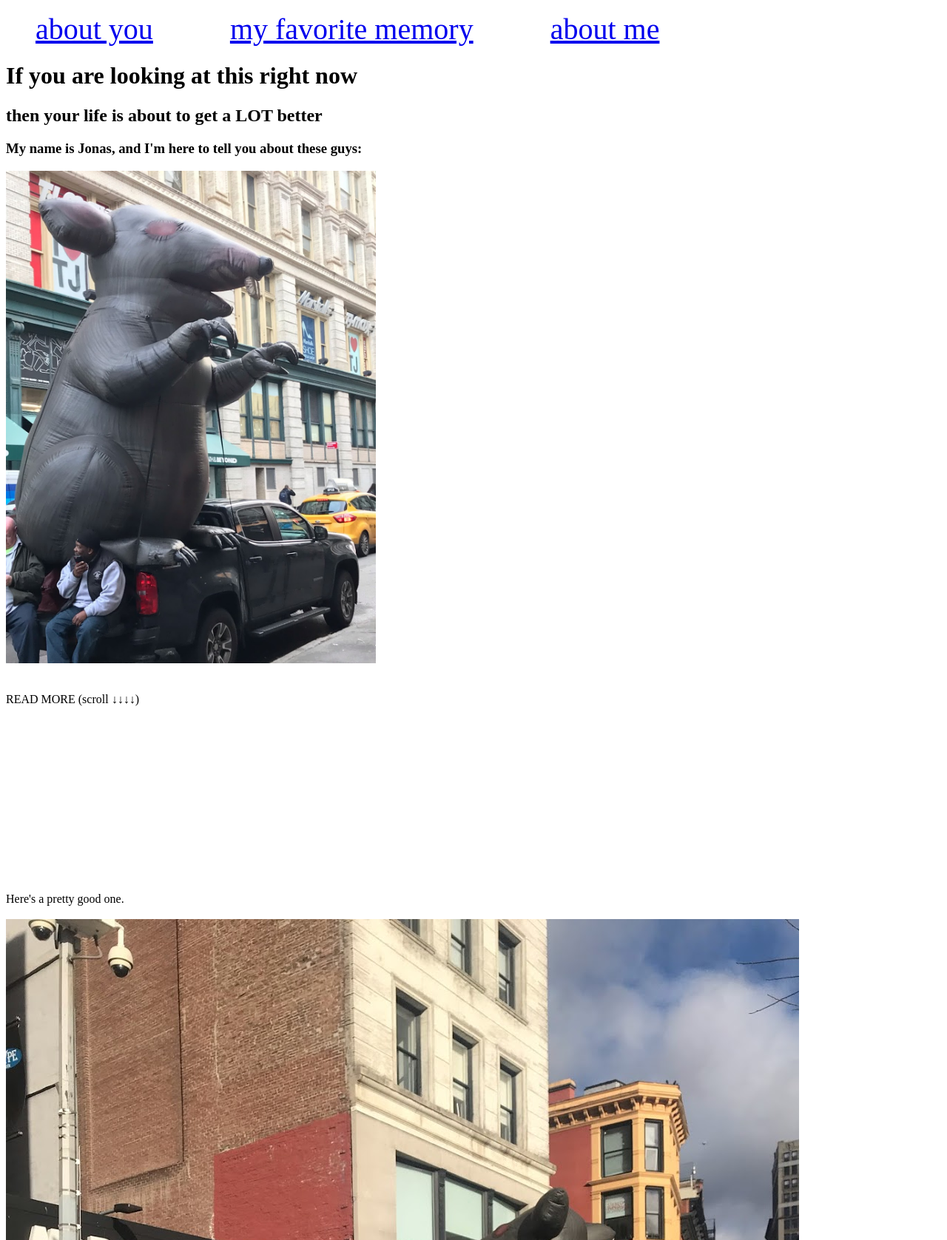
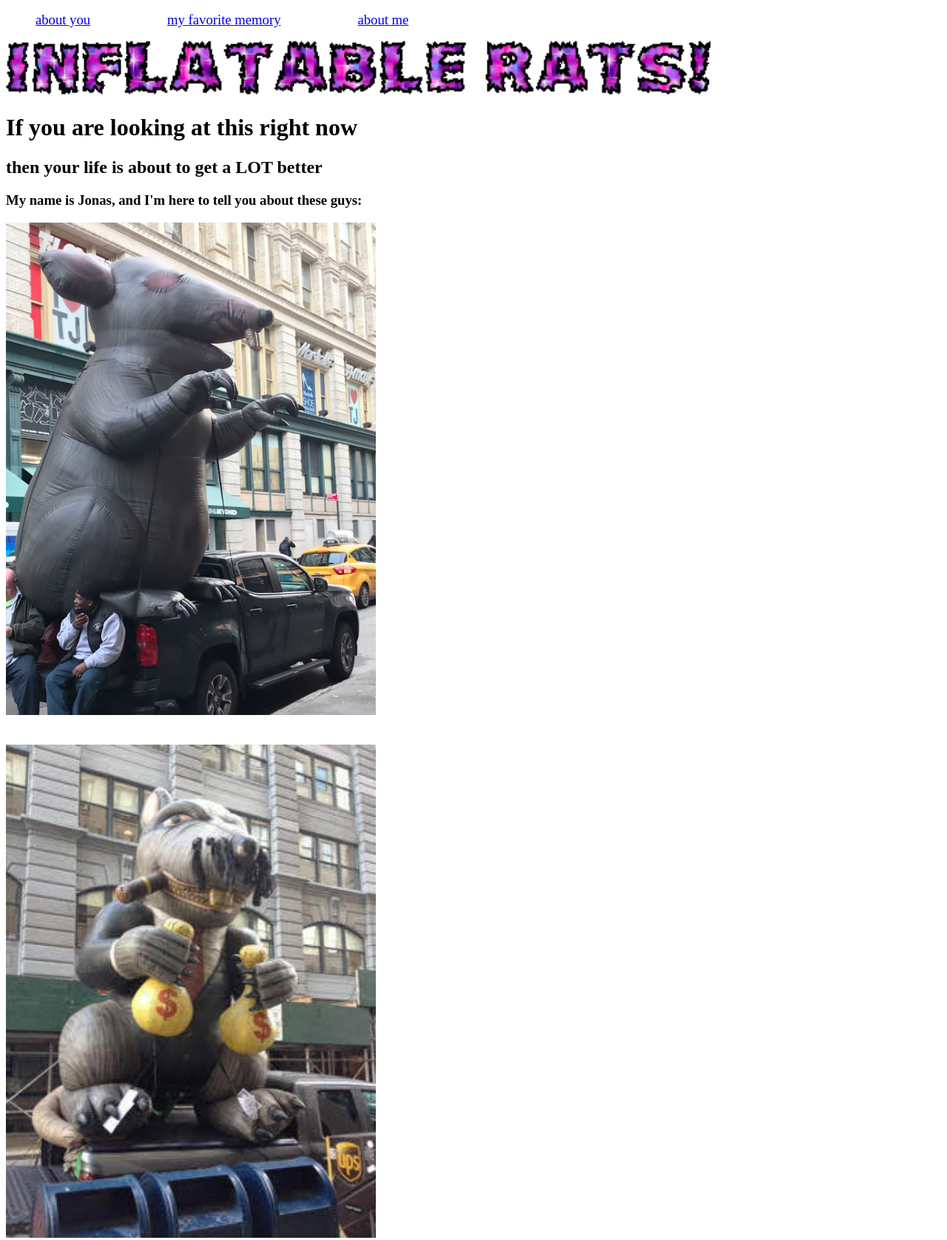
Before and after one commit to RachelSa/oh-wow, a plain HTML site: page index.html in a window 1280 px wide. Shown: the top 1677 px of the page at 74% size. Drawn offline with Linux system fonts and the light colour scheme.

Commit message:
made more dank with rachel

```diff
--- a/index.html
+++ b/index.html
@@ -13,17 +13,28 @@
   </head>
   <body>
     <ul>
-      <li style="font-size:30pt;display:inline;margin-right:100px;"><a href="./about_you.html">about you</a></li>
-      <li style="font-size:30pt;display:inline;margin-right:100px;"><a href="./my_favorite_memory.html">my favorite memory</a></li>
-      <li style="font-size:30pt;display:inline;margin-right:100px;"><a href="./about_me.html">about me</a></li>
+      <li style="font-size:14pt;display:inline;margin-right:100px;"><a href="./about_you.html">about you</a></li>
+      <li style="font-size:14pt;display:inline;margin-right:100px;"><a href="./my_favorite_memory.html">my favorite memory</a></li>
+      <li style="font-size:14pt;display:inline;margin-right:100px;"><a href="./about_me.html">about me</a></li>
     </ul>
+    <img src="./images/title.gif" alt="" height="75">
     <h1>If you are looking at this right now</h1>
     <h2>then your life is about to get a LOT better</h2>
     <h3>My name is Jonas, and I'm here to tell you about these guys:</h3>
     <img src='./images/thisGuy.jpg' width="500" alt=""/>
     <br><br><br>
+    <img src='./images/gierig_rat.jpg' width="500" alt=""/>
+    <br><br><br>
+    <img src='./images/red_eye_rat.jpg' width="500" alt=""/>
+    <br><br><br>
        READ MORE (scroll &#8595;&#8595;&#8595;&#8595;)<br><br><br><br><br><br><br><br><br><br><br><br><br><br><br>
      Here's a pretty good one.<br><br>
-    <img src="./images/rat.jpg" alt="">
+    <img src="./images/rat.jpg" width="300" alt="">
+    <br><br><br>
+    <img src='./images/shadow_rat.jpg' width="500" alt=""/>
+    <br><br><br>
+    How much could they cost!?
+    <img src='./images/rat_shoppe.jpg' width="500" alt=""/>
+    <br><br><br>
   </body>
 </html>
```
Also changed, not shown: images/gierig_rat.jpg (added), images/rat_shoppe.jpg (added), images/red_eye_rat.png (added), images/title.gif (added), index.js (deleted), 2 other files.
